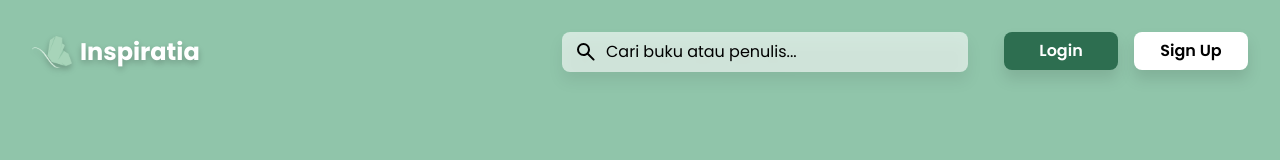
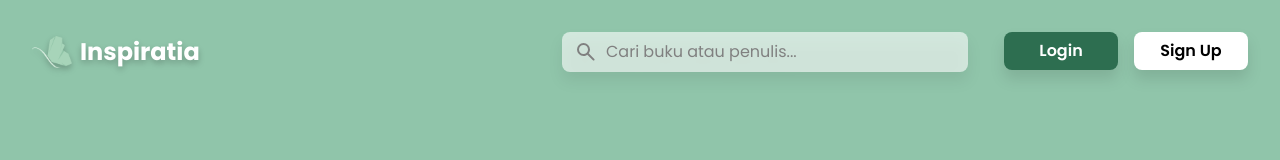
Before and after one commit to Lutfi1i/inspiratia-desktop, a Next.js app: page / in a window 1280 px wide. Shown: the top 160 px of the page. Built offline with nearby package versions, Linux system fonts and the light colour scheme.

Commit message:
fix navbar

```diff
--- a/src/components/Navbar.tsx
+++ b/src/components/Navbar.tsx
@@ -17,7 +17,7 @@ export default function Navbar() {
           font-bold ml-2 drop-shadow-md">Inspiratia</h1>
         </div>
         <div className="flex gap-4">
-          <button className="bg-white/60 text-black font-medium  w-[406px] h-[40px] flex items-center justify-start rounded-lg drop-shadow-xl text-left pl-3 "><Icon icon="material-symbols:search-rounded" width="24" height="24" className="mr-2"/>Cari buku atau penulis...</button>
+          <button className="bg-white/60 text-[#808080] font-medium  w-[406px] h-[40px] flex items-center justify-start rounded-lg drop-shadow-xl text-left pl-3 "><Icon icon="material-symbols:search-rounded" width="24" height="24" className="mr-2"/>Cari buku atau penulis...</button>
           <div className="ml-5 flex gap-4">
           <button className="bg-[#2D6E50] text-white w-[114px] h-[38px] rounded-lg font-semibold drop-shadow-xl">Login</button>
           </div>
```
